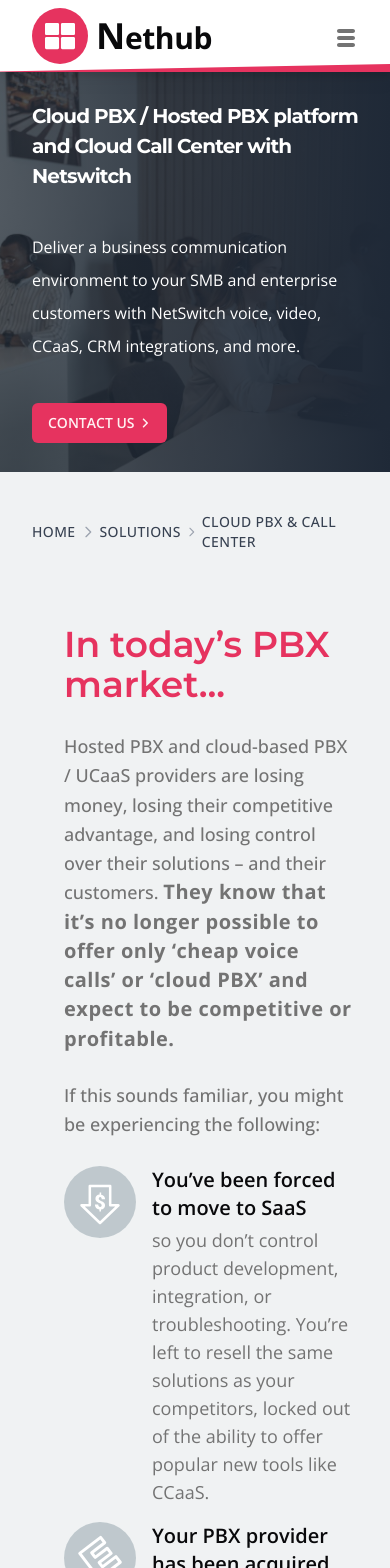
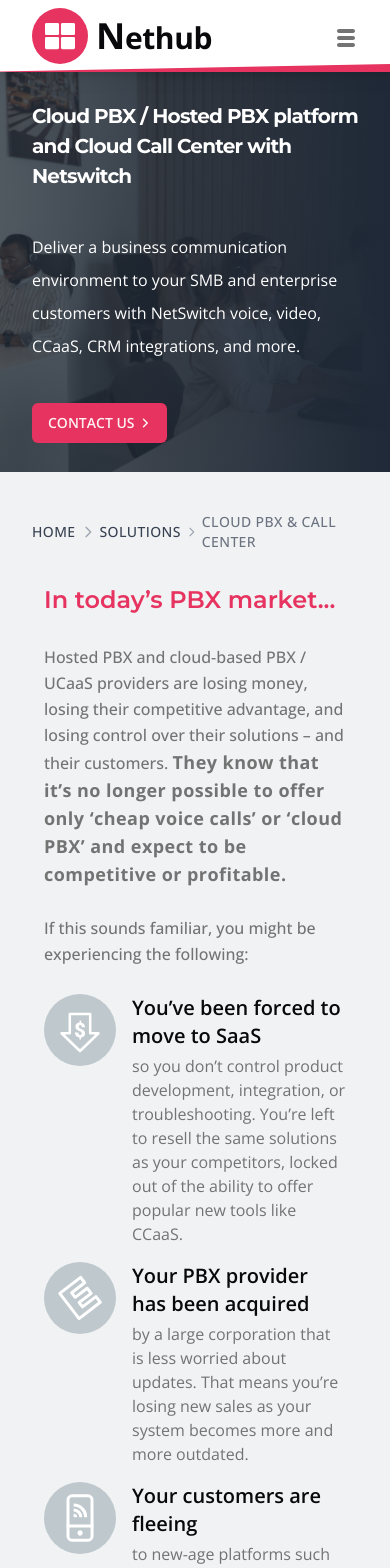
Before and after one commit to dekzyd/nethub, a Next.js app: page /solutions/cloudpbx in a window 390 px wide. Shown: the top 1568 px of the page. Built offline with nearby package versions, Linux system fonts and the light colour scheme.

Commit message:
fix cloudpbx mobile view

```diff
--- a/components/cloudPBX/SingleExperience.jsx
+++ b/components/cloudPBX/SingleExperience.jsx
@@ -8,7 +8,7 @@ export default function SingleExperience({ icon, title, content }) {
       </div>
       <div className="font-Open_sans">
         <h3 className="text-xl font-semibold mb-1">{title}</h3>
-        <p className="text-customColors-dovegray col-span-4  text-lg">
+        <p className="text-customColors-dovegray col-span-4 text-base lg:text-lg">
           {content}
         </p>
       </div>
--- a/components/cloudPBX/TodaysPbxSection.jsx
+++ b/components/cloudPBX/TodaysPbxSection.jsx
@@ -3,31 +3,31 @@ import BadPbXperiences from "./BadPbXperiences.jsx";
 
 export default function TodaysPbxSection() {
   return (
-    <div className="my-10 grid sm:grid-cols-1 md:grid-cols-2 font-Open_sans">
+    <div className="my-5 lg:my-10 grid sm:grid-cols-1 md:grid-cols-2 font-Open_sans">
       {/* left column */}
-      <div className="grid p-8">
-        <p className="text-4xl text-primary font-semibold mb-7 font-sans">
+      <div className="grid p-3 md:p-8">
+        <p className="text-2xl md:text-3xl lg:text-4xl text-primary font-semibold mb-7 font-sans">
           In today’s PBX market...
         </p>
-        <p className="text-lg text-customColors-dovegray font-medium leading-relaxed">
+        <p className="text-base lg:text-lg text-customColors-dovegray font-medium leading-relaxed">
           Hosted PBX and cloud-based PBX / UCaaS providers are losing money,
           losing their competitive advantage, and losing control over their
           solutions – and their customers.{" "}
-          <b className="tracking-wide text-xl">
+          <b className="tracking-wide text-lg lg:text-xl">
             They know that it’s no longer possible to offer only ‘cheap voice
             calls’ or ‘cloud PBX’ and expect to be competitive or profitable.
           </b>
         </p>
-        <p className="my-[27px] text-lg text-customColors-dovegray font-medium leading-relaxed">
+        <p className="my-[27px] text-base lg:text-lg text-customColors-dovegray font-medium leading-relaxed">
           If this sounds familiar, you might be experiencing the following:
         </p>
         <BadPbXperiences />
       </div>
       {/* right column */}
-      <div className="font-Open_sans rounded-[50px] mt-5 mx-8 mb-8 p-10 bg-white">
+      <div className="font-Open_sans rounded-[50px] mt-5 mx-8 mb-8 p-5 md:p-10 bg-white">
         {/* pic */}
         <div className="w-full flex mb-5">
-          <div className="w-52 h-52 overflow-hidden rounded-full flex">
+          <div className="w-36 h-36 md:w-44 md:h-44 lg:w-52 lg:h-52 overflow-hidden rounded-full flex">
             <Image
               height={300}
               width={300}
@@ -41,17 +41,17 @@ export default function TodaysPbxSection() {
           <p className="text-customColors-fiord text-2xl font-semibold">
             Michelle Igwe
           </p>
-          <p className="text-primary text-lg font-medium mt-1 mb-5">
+          <p className="text-primary text-base lg:text-lg font-medium mt-1 mb-5">
             Nethub Head of Marketing
           </p>
         </div>
-        <p className="text-lg text-customColors-dovegray mb-[33px]">
+        <p className="text-base lg:text-lg text-customColors-dovegray mb-[33px]">
           Cloud PBX customers are demanding more functionality, cheaper prices,
           and additional cloud contact center seats from CSPs – all while
           per-seat and per-active-call licensing fees drive margins downward and
           put the squeeze on growth.
         </p>
-        <p className="text-lg text-customColors-dovegray">
+        <p className="text-base lg:text-lg text-customColors-dovegray">
           NetSwitch comes with the very unique offering of an{" "}
           <b>
             unlimited perpetual license: we do not charge you per subscriber
--- a/src/app/solutions/cloudpbx/page.js
+++ b/src/app/solutions/cloudpbx/page.js
@@ -11,7 +11,7 @@ import WhyNethubSection from "../../../../components/cloudPBX/WhyNethubSection.j
 const crumbs = [
   { title: "home", href: "/" },
   { title: "solutions", href: "/solutions" },
-  { title: "Cloud PBX & Call Center", href: "#" },
+  { title: "Cloud PBX & Call Center" },
 ];
 
 {
@@ -46,7 +46,7 @@ const CloudPbxandCallCenter = () => {
       {/* unbeatable features */}
       <section className="bg-customColors-porcelain py-20 min-h-96">
         <div className="container">
-          <h3 className="text-customColors-fiord text-5xl font-semibold">
+          <h3 className="text-customColors-fiord text-3xl md:text-5xl font-semibold">
             Unbeatable features
           </h3>
           <div className="my-12 grid lg:grid-cols-5 md:grid-cols-2 sm:grid-cols-1">
```
Also changed, not shown: public/whynethub.webp (added).
